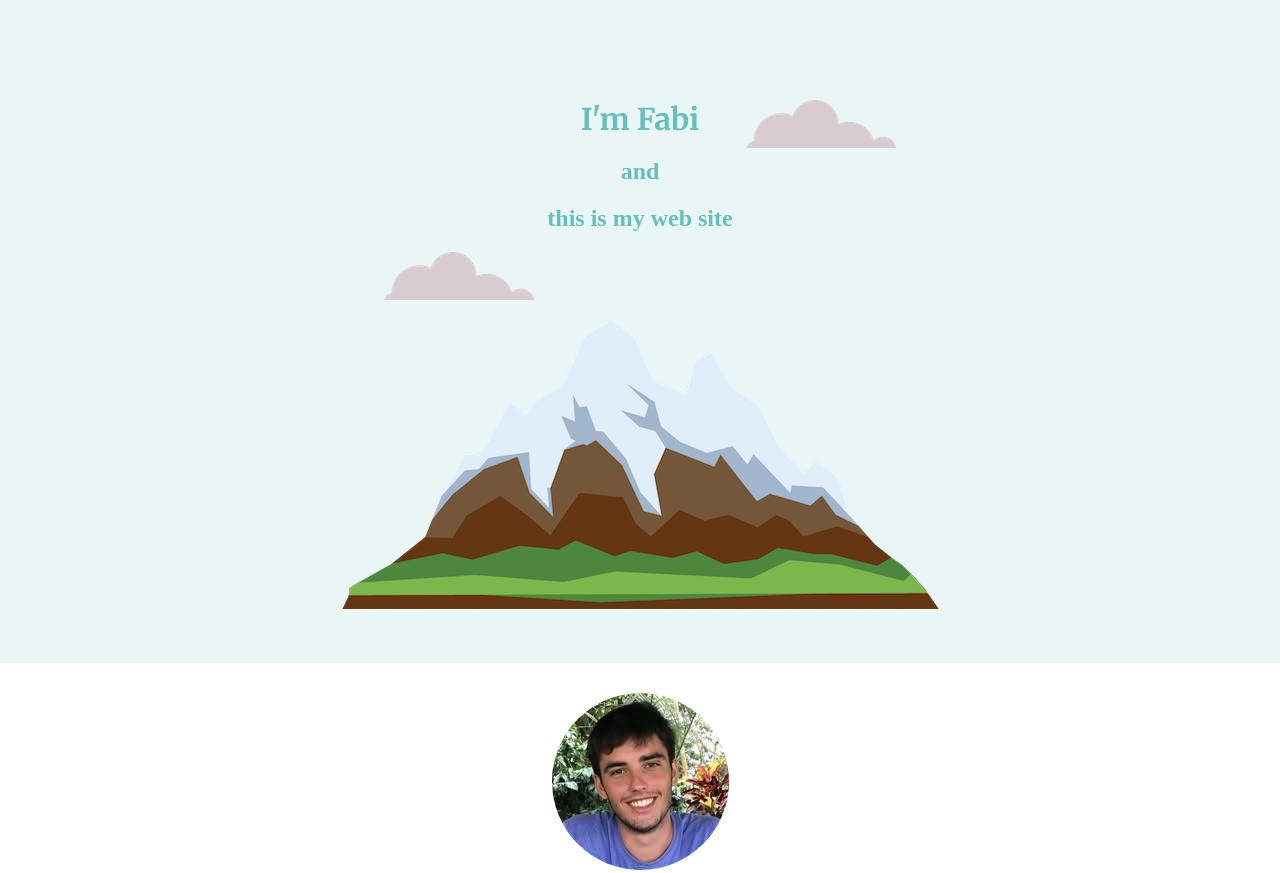
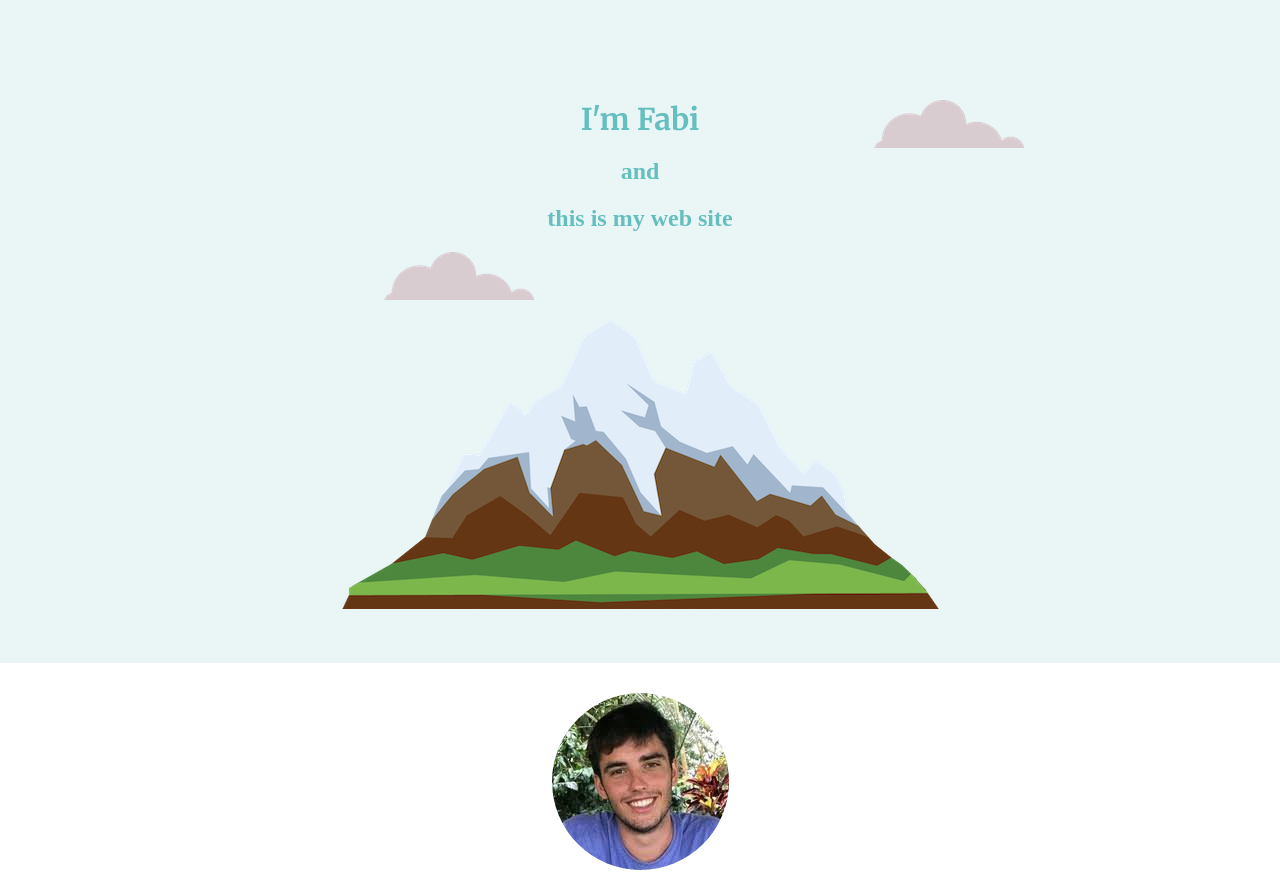
Before and after one commit to Faisans/FPC, a plain HTML site: page index.html in a window 1280 px wide. Shown: the top 873 px of the page. Drawn offline with Linux system fonts and the light colour scheme.

Commit message:
Update Styles.css

```diff
--- a/Styles.css
+++ b/Styles.css
@@ -60,7 +60,7 @@ font-family: 'Crimson Text', serif;
 
 .top-cloud {
   position: absolute;
-  right: 30%;
+  right: 20%;
 }
 .bott-cloud {
   position: absolute;
```
